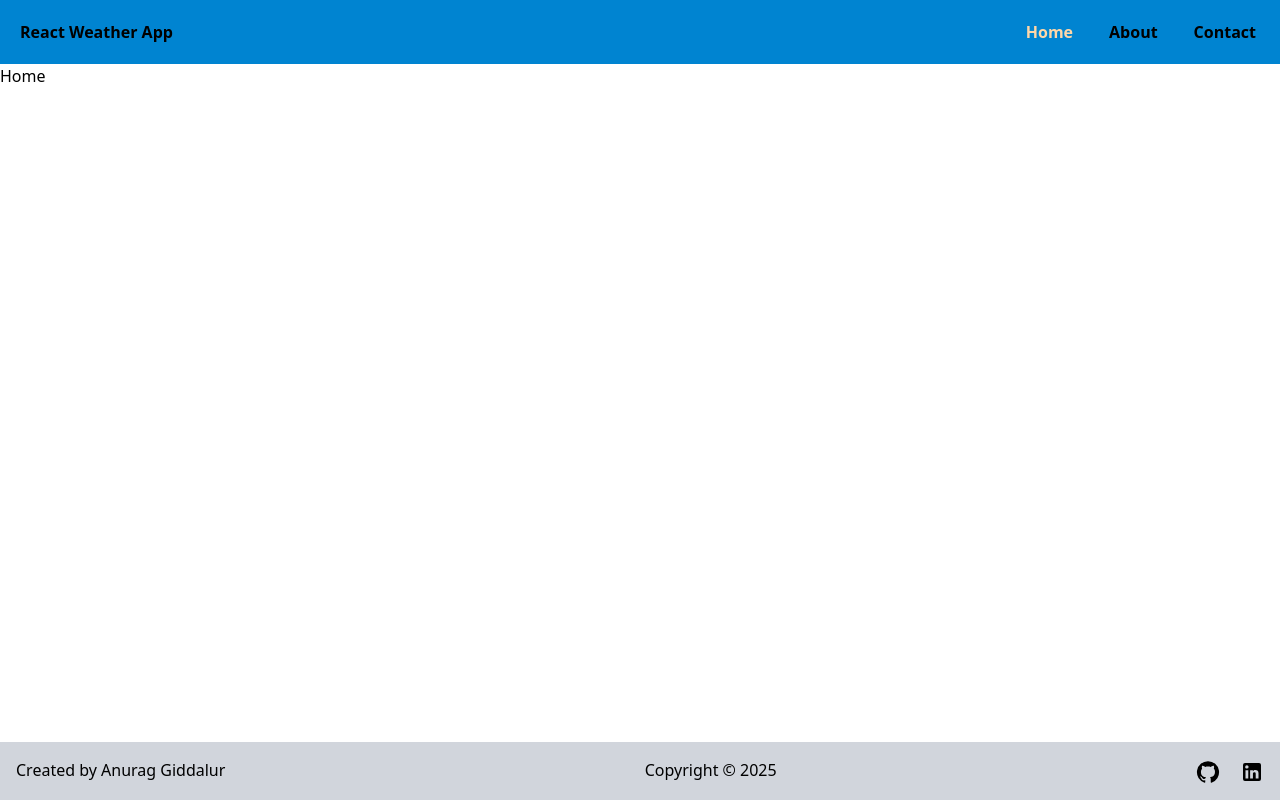
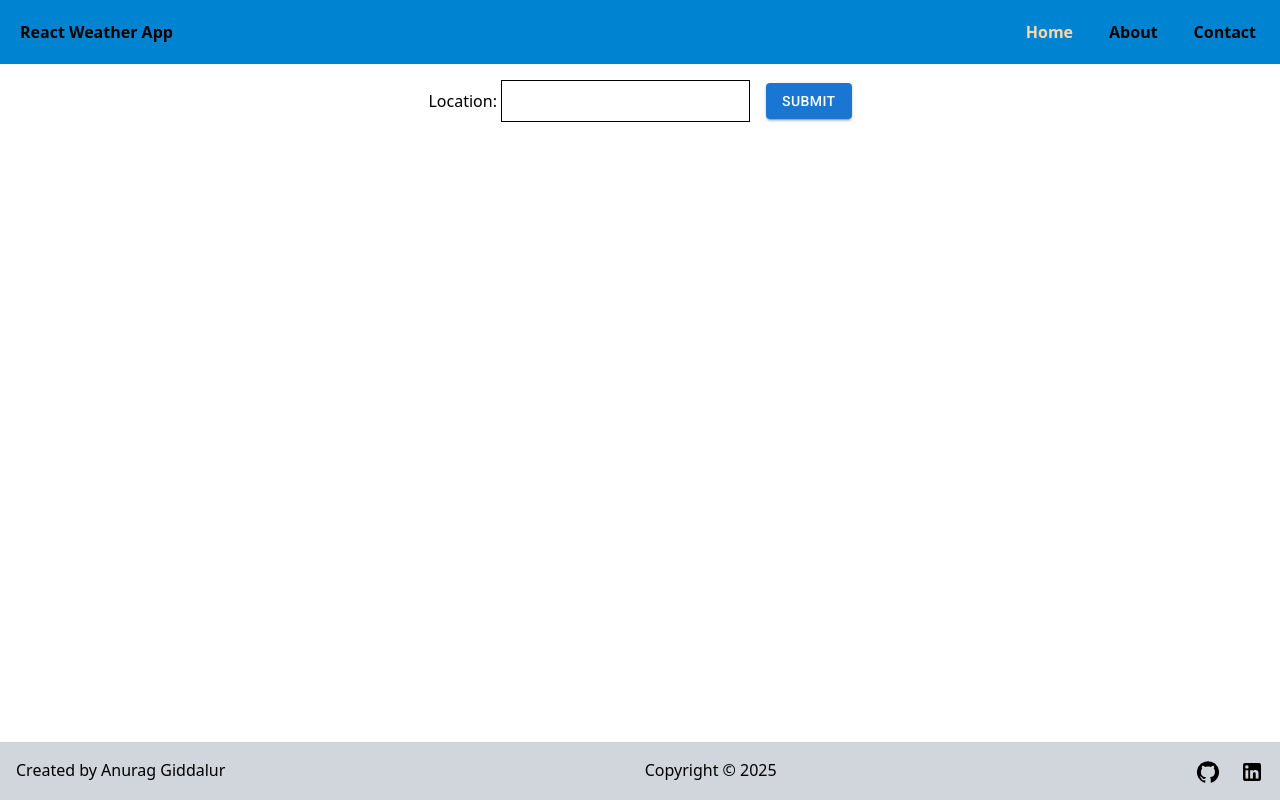
Before and after one commit to anurag2674/react-weather-app, a React (Vite) app: page / in a window 1280 px wide. Built offline with nearby package versions, Linux system fonts and the light colour scheme.

Commit message:
Added input and button to enter location details

```diff
--- a/package.json
+++ b/package.json
@@ -16,6 +16,7 @@
     "@mui/icons-material": "^6.4.1",
     "@mui/material": "^6.4.1",
     "@tailwindcss/vite": "^4.0.0",
+    "axios": "^1.7.9",
     "react": "^18.3.1",
     "react-dom": "^18.3.1",
     "react-router-dom": "^7.1.3",
--- a/src/components/Home.tsx
+++ b/src/components/Home.tsx
@@ -1,7 +1,21 @@
 import React from 'react';
-
+import Button from '@mui/material/Button';
 const Home: React.FC<unknown> = (_props) => {
-  return <div>Home</div>;
+  return (
+    <div className="flex justify-center px-4 py-4">
+      <div className="flex items-start ">
+        <div className="flex gap-4 items-center">
+          <div>
+            <label htmlFor="location">Location: </label>
+            <input className="border border-black solid px-2 py-2" type="text" name="location" id="location" />
+          </div>
+          <div>
+            <Button variant="contained">Submit</Button>
+          </div>
+        </div>
+      </div>
+    </div>
+  );
 };
 
 export default Home;
```
Also changed, not shown: 1 other file (tests, documents, lock files or other folders).
